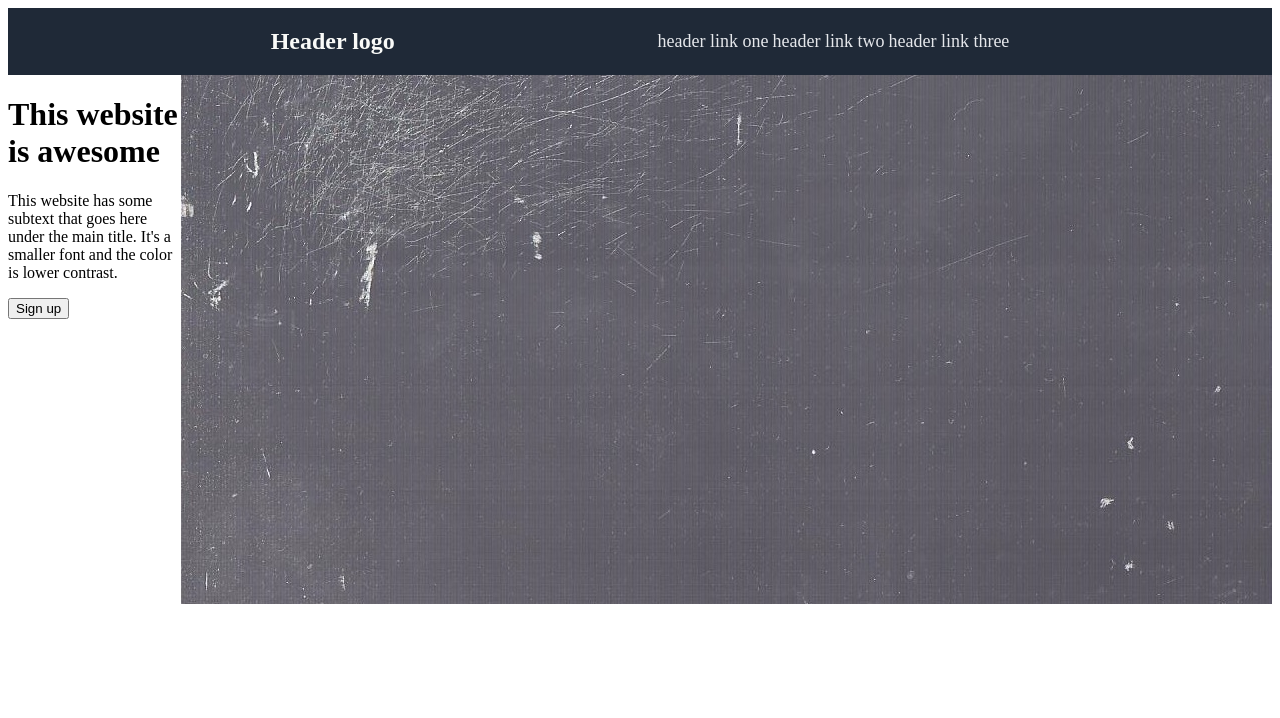
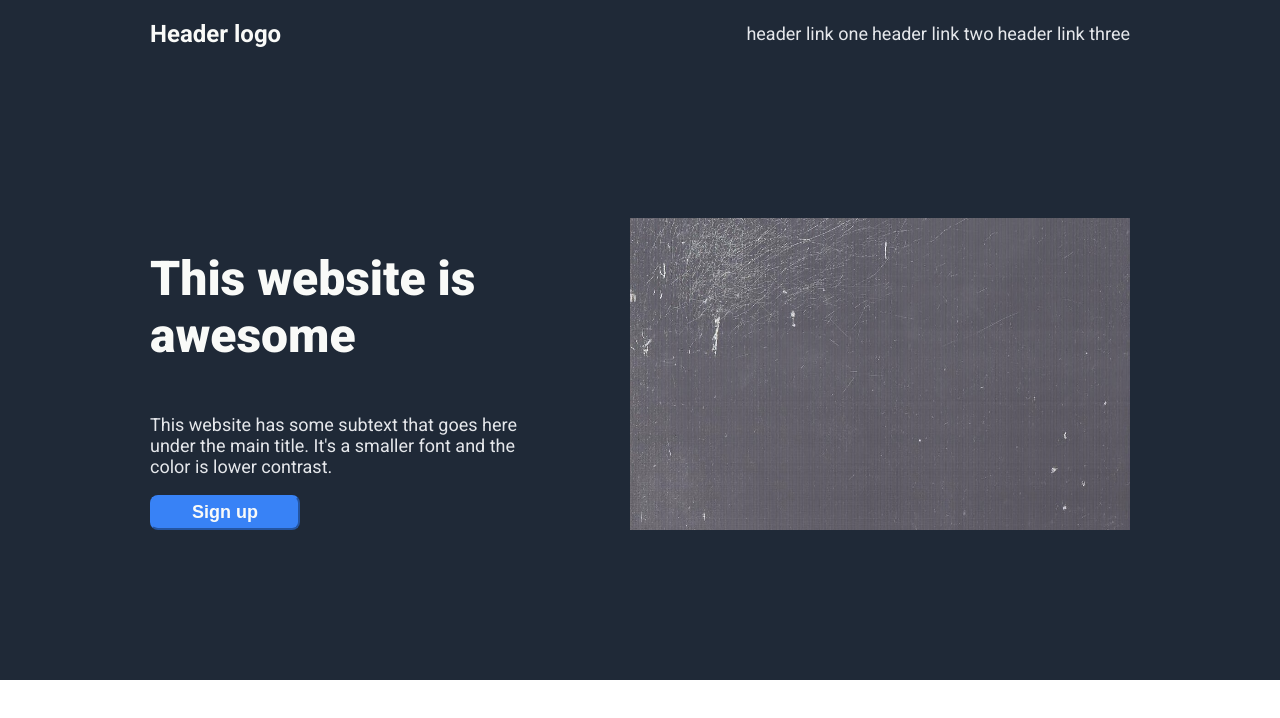
Before and after one commit to eml02/toppage, a plain HTML site: page index.html in a window 1280 px wide. Drawn offline with Linux system fonts and the light colour scheme.

Commit message:
Style hero section

```diff
--- a/index.html
+++ b/index.html
@@ -3,6 +3,9 @@
 <head>
     <meta charset="UTF-8">
     <title>Top Page</title>
+    <link rel="preconnect" href="https://fonts.googleapis.com">
+    <link rel="preconnect" href="https://fonts.gstatic.com" crossorigin>
+    <link href="https://fonts.googleapis.com/css2?family=Roboto:ital,wght@0,100;0,300;0,400;0,500;0,700;0,900;1,100;1,300;1,400;1,500;1,700;1,900&display=swap" rel="stylesheet">
     <link rel="stylesheet" href="style.css">
 </head>
 <body>
@@ -21,7 +24,7 @@
         and the color is lower contrast.</p>
         <button class="herobutton">Sign up</button>
     </div>
-    <img src="images/image1.jpg" alt="">
+    <img class="imghero" src="images/image1.jpg" alt="">
 </div>
 
 </body>
--- a/style.css
+++ b/style.css
@@ -1,8 +1,15 @@
+body {
+    margin: 0px;
+    font-family: Roboto;
+}
+
 .header {
     display: flex;
-    justify-content: space-evenly;
+    justify-content: space-between;
     align-items: center;
     background-color: #1f2937;
+    margin: 0px;
+    padding: 0px 150px;
 }
 
 .logotext {
@@ -18,4 +25,43 @@
 
 .herocontainer {
     display: flex;
+    justify-content: space-evenly;
+    padding: 100px;
+    background-color: #1f2937;
+
 }
+
+.herotext {
+    display: flex;
+    flex-direction: column;
+    padding: 50px;
+}
+
+.heromain {
+    font-size: 48px;
+    font-weight: 900;
+    color: #f9faf8;
+}
+
+.herosecondary {
+    font-size: 18px;
+    color: #e5e7eb;
+}
+
+.herobutton {
+    background-color: #3882f6;
+    color: #f9faf8;
+    border-radius: 8px;
+    font-size: 18px;
+    font-weight: bold;
+    border-color: #3882f6;
+    box-shadow: none;
+    width: 150px;
+    padding: 5px;
+}
+
+.imghero {
+    display: flex;
+    max-width: 500px;
+    padding: 50px;
+}
```
